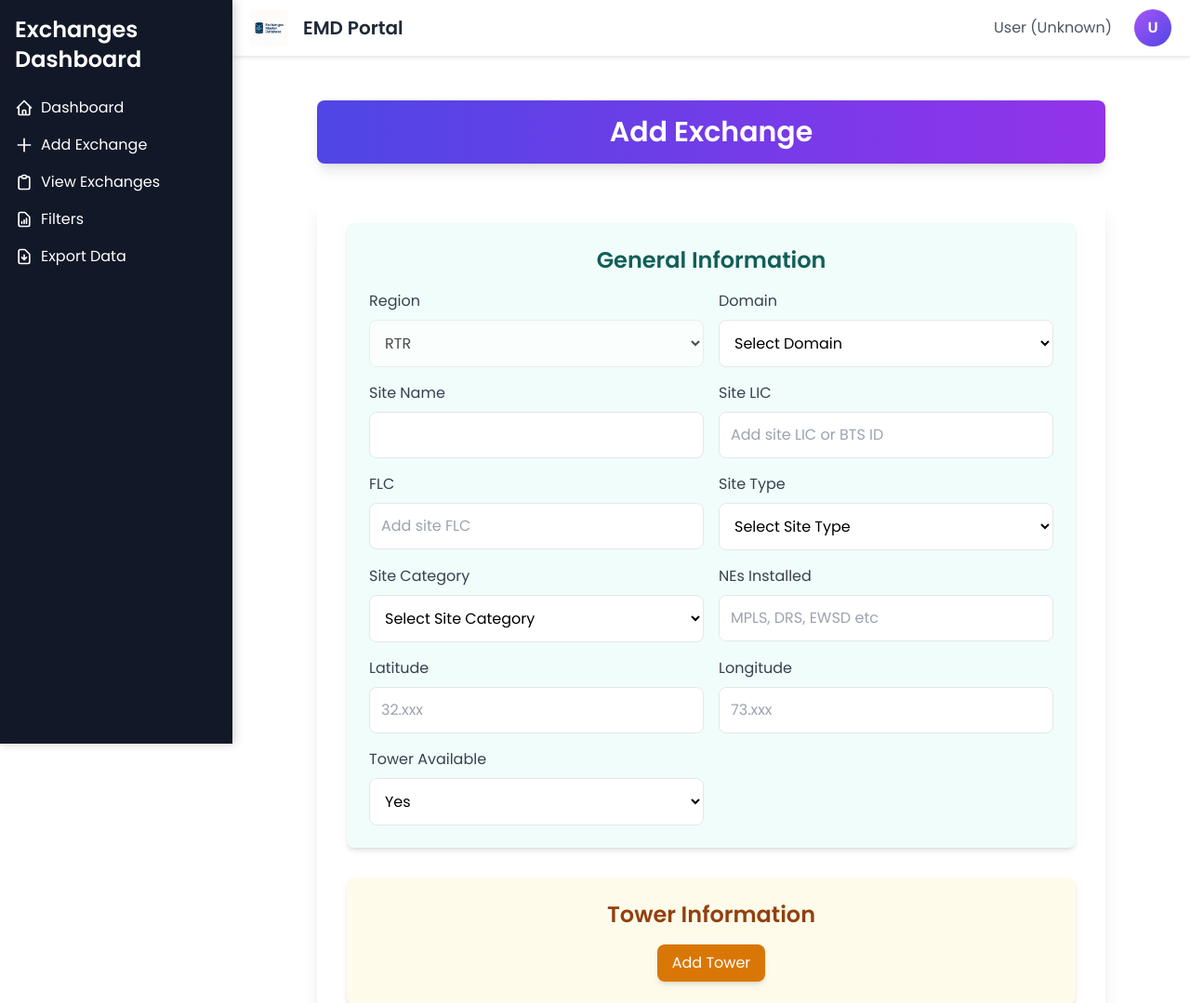
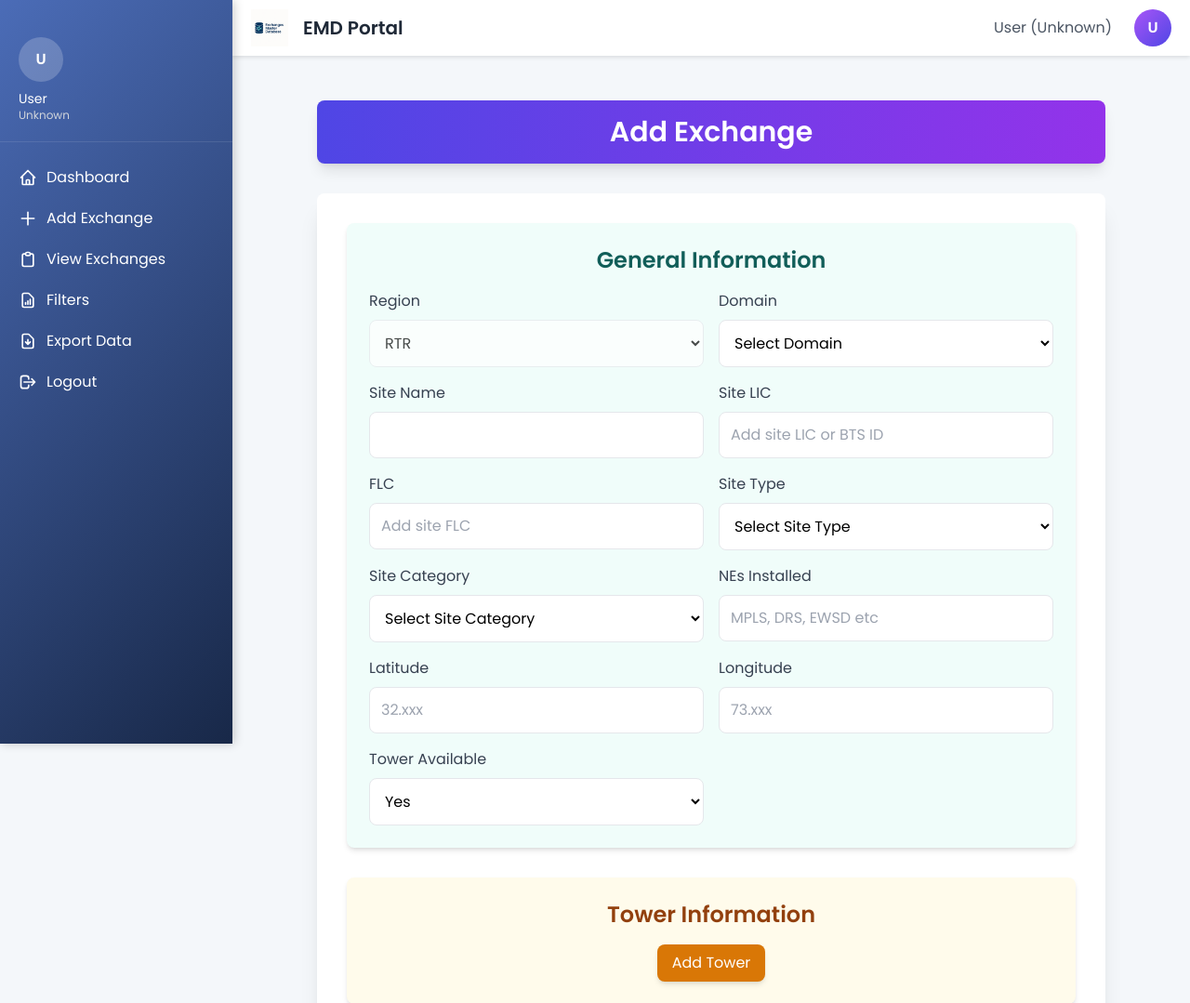
Before and after one commit to emdportal/emdportal, a Flask app: template templates/add.html in a window 1280 px wide. Shown: the top 1079 px of the page at 93% size. Run offline with Flask 3, Linux system fonts and the light colour scheme; the template is opened without the code that fills it, so the values that code supplies are empty; parts of the project's set-up code (start-up, migrations or seed data) failed here and were passed over; some libraries are stand-ins or nearby versions.

Commit message:
more work on menu
Signed-off-by: itsXRP <itsxrproms@gmail.com>

```diff
--- a/templates/base.html
+++ b/templates/base.html
@@ -12,9 +12,10 @@
             font-family: 'Poppins', sans-serif;
             margin: 0;
             padding: 0;
+            background-color: #f4f7fa;
         }
         .sidebar {
-            background-color: #111827;
+            background: linear-gradient(135deg, #4b6cb7, #182848);
             color: white;
             height: 100vh;
             position: fixed;
@@ -24,10 +25,18 @@
             overflow-y: auto;
             box-shadow: 2px 0 10px rgba(0, 0, 0, 0.2);
             z-index: 50;
+            padding: 20px 0;
+        }
+        .sidebar a {
+            color: white;
+            text-decoration: none;
+            padding: 10px 20px;
+            display: flex;
+            align-items: center;
+            transition: background-color 0.3s;
         }
         .sidebar a:hover {
-            background-color: #374151;
-            transition: background-color 0.3s;
+            background-color: rgba(255, 255, 255, 0.1);
         }
         .content {
             margin-left: 250px;
@@ -78,13 +87,28 @@
         .overlay.open {
             display: block;
         }
+        .profile-section {
+            padding: 20px;
+            border-bottom: 1px solid rgba(255, 255, 255, 0.1);
+        }
+        .menu-item {
+            padding: 10px 20px;
+            display: flex;
+            align-items: center;
+            color: white;
+            text-decoration: none;
+            transition: background-color 0.3s;
+        }
+        .menu-item:hover {
+            background-color: rgba(255, 255, 255, 0.1);
+        }
+        .menu-item svg {
+            margin-right: 10px;
+        }
         @media (max-width: 768px) {
             .sidebar {
-                width: 200px;
-                transform: translateX(-100%);
-                transition: transform 0.3s ease;
+                display: none;
             }
-            .sidebar.open { transform: translateX(0); }
             .header {
                 left: 0;
                 padding: 0 10px;
@@ -115,61 +136,73 @@
 <body>
     {% if request.path != '/login' %}
     <div class="sidebar flex flex-col">
-        <div class="p-4 title">
-            <h2 class="text-2xl font-bold">Exchanges Dashboard</h2>
+        <div class="profile-section">
+            <div class="w-12 h-12 rounded-full bg-white/20 flex items-center justify-center text-white font-semibold mb-2">
+                {{ session.get('username', 'User')|first|upper }}
+            </div>
+            <p class="text-sm">{{ session.get('username', 'User') }}</p>
+            <p class="text-xs text-gray-300">{{ session.get('region', 'Unknown') }}</p>
         </div>
-        <nav class="flex-1">
-            <a href="{{ url_for('index') }}" class="block py-2 px-4 hover:bg-gray-700 flex items-center">
-                <svg class="w-5 h-5 mr-2" fill="none" stroke="currentColor" viewBox="0 0 24 24"><path stroke-linecap="round" stroke-linejoin="round" stroke-width="2" d="M3 12l2-2m0 0l7-7 7 7M5 10v10a1 1 0 001 1h3m10-11l2 2m-2-2v10a1 1 0 01-1 1h-3m-6 0a1 1 0 001-1v-4a1 1 0 011-1h2a1 1 0 011 1v4a1 1 0 001 1m-6 0h6"></path></svg>
+        <nav class="flex-1 mt-4">
+            <a href="{{ url_for('index') }}" class="menu-item">
+                <svg class="w-5 h-5" fill="none" stroke="currentColor" viewBox="0 0 24 24"><path stroke-linecap="round" stroke-linejoin="round" stroke-width="2" d="M3 12l2-2m0 0l7-7 7 7M5 10v10a1 1 0 001 1h3m10-11l2 2m-2-2v10a1 1 0 01-1 1h-3m-6 0a1 1 0 001-1v-4a1 1 0 011-1h2a1 1 0 011 1v4a1 1 0 001 1m-6 0h6"></path></svg>
                 Dashboard
             </a>
-            <a href="{{ url_for('add') }}" class="block py-2 px-4 hover:bg-gray-700 flex items-center">
-                <svg class="w-5 h-5 mr-2" fill="none" stroke="currentColor" viewBox="0 0 24 24"><path stroke-linecap="round" stroke-linejoin="round" stroke-width="2" d="M12 4v16m8-8H4"></path></svg>
+            <a href="{{ url_for('add') }}" class="menu-item">
+                <svg class="w-5 h-5" fill="none" stroke="currentColor" viewBox="0 0 24 24"><path stroke-linecap="round" stroke-linejoin="round" stroke-width="2" d="M12 4v16m8-8H4"></path></svg>
                 Add Exchange
             </a>
-            <a href="{{ url_for('view_exchanges') }}" class="block py-2 px-4 hover:bg-gray-700 flex items-center">
-                <svg class="w-5 h-5 mr-2" fill="none" stroke="currentColor" viewBox="0 0 24 24"><path stroke-linecap="round" stroke-linejoin="round" stroke-width="2" d="M9 5H7a2 2 0 00-2 2v12a2 2 0 002 2h10a2 2 0 002-2V7a2 2 0 00-2-2h-2M9 5a2 2 0 002 2h2a2 2 0 002-2M9 5a2 2 0 012-2h2a2 2 0 012 2"></path></svg>
+            <a href="{{ url_for('view_exchanges') }}" class="menu-item">
+                <svg class="w-5 h-5" fill="none" stroke="currentColor" viewBox="0 0 24 24"><path stroke-linecap="round" stroke-linejoin="round" stroke-width="2" d="M9 5H7a2 2 0 00-2 2v12a2 2 0 002 2h10a2 2 0 002-2V7a2 2 0 00-2-2h-2M9 5a2 2 0 002 2h2a2 2 0 002-2M9 5a2 2 0 012-2h2a2 2 0 012 2"></path></svg>
                 View Exchanges
             </a>
-            <a href="{{ url_for('filters') }}" class="block py-2 px-4 hover:bg-gray-700 flex items-center">
-                <svg class="w-5 h-5 mr-2" fill="none" stroke="currentColor" viewBox="0 0 24 24"><path stroke-linecap="round" stroke-linejoin="round" stroke-width="2" d="M9 17v-2m3 2v-4m3 4v-6m2 10H7a2 2 0 01-2-2V5a2 2 0 012-2h5.586a1 1 0 01.707.293l5.414 5.414a1 1 0 01.293.707V19a2 2 0 01-2 2z"></path></svg>
+            <a href="{{ url_for('filters') }}" class="menu-item">
+                <svg class="w-5 h-5" fill="none" stroke="currentColor" viewBox="0 0 24 24"><path stroke-linecap="round" stroke-linejoin="round" stroke-width="2" d="M9 17v-2m3 2v-4m3 4v-6m2 10H7a2 2 0 01-2-2V5a2 2 0 012-2h5.586a1 1 0 01.707.293l5.414 5.414a1 1 0 01.293.707V19a2 2 0 01-2 2z"></path></svg>
                 Filters
             </a>
-            <a href="{{ url_for('export') }}" class="block py-2 px-4 hover:bg-gray-700 flex items-center">
-                <svg class="w-5 h-5 mr-2" fill="none" stroke="currentColor" viewBox="0 0 24 24"><path stroke-linecap="round" stroke-linejoin="round" stroke-width="2" d="M12 10v6m0 0l-3-3m3 3l3-3m2 8H7a2 2 0 01-2-2V5a2 2 0 012-2h5.586a1 1 0 01.707.293l5.414 5.414a1 1 0 01.293.707V19a2 2 0 01-2 2z"></path></svg>
+            <a href="{{ url_for('export') }}" class="menu-item">
+                <svg class="w-5 h-5" fill="none" stroke="currentColor" viewBox="0 0 24 24"><path stroke-linecap="round" stroke-linejoin="round" stroke-width="2" d="M12 10v6m0 0l-3-3m3 3l3-3m2 8H7a2 2 0 01-2-2V5a2 2 0 012-2h5.586a1 1 0 01.707.293l5.414 5.414a1 1 0 01.293.707V19a2 2 0 01-2 2z"></path></svg>
                 Export Data
+            </a>
+            <a href="{{ url_for('logout') }}" class="menu-item text-red-300">
+                <svg class="w-5 h-5" fill="none" stroke="currentColor" viewBox="0 0 24 24"><path stroke-linecap="round" stroke-linejoin="round" stroke-width="2" d="M17 16l4-4m0 0l-4-4m4 4H7m6 4v1a3 3 0 01-3 3H6a3 3 0 01-3-3V7a3 3 0 013-3h4a3 3 0 013 3v1"></path></svg>
+                Logout
             </a>
         </nav>
     </div>
 
     <!-- Mobile Menu -->
     <div class="mobile-menu" id="mobile-menu">
-        <div class="p-4 border-b border-gray-700">
-            <h2 class="text-2xl font-bold text-white">EMD Portal</h2>
+        <div class="profile-section">
+            <div class="w-12 h-12 rounded-full bg-white/20 flex items-center justify-center text-white font-semibold mb-2">
+                {{ session.get('username', 'User')|first|upper }}
+            </div>
+            <p class="text-sm">{{ session.get('username', 'User') }}</p>
+            <p class="text-xs text-gray-300">{{ session.get('region', 'Unknown') }}</p>
         </div>
-        <nav class="mt-4 space-y-2">
-            <a href="{{ url_for('index') }}" class="flex items-center p-2 text-white hover:bg-gray-700 rounded-lg">
-                <svg class="w-5 h-5 mr-2" fill="none" stroke="currentColor" viewBox="0 0 24 24"><path stroke-linecap="round" stroke-linejoin="round" stroke-width="2" d="M3 12l2-2m0 0l7-7 7 7M5 10v10a1 1 0 001 1h3m10-11l2 2m-2-2v10a1 1 0 01-1 1h-3m-6 0a1 1 0 001-1v-4a1 1 0 011-1h2a1 1 0 011 1v4a1 1 0 001 1m-6 0h6"></path></svg>
+        <nav class="flex-1 mt-4">
+            <a href="{{ url_for('index') }}" class="menu-item">
+                <svg class="w-5 h-5" fill="none" stroke="currentColor" viewBox="0 0 24 24"><path stroke-linecap="round" stroke-linejoin="round" stroke-width="2" d="M3 12l2-2m0 0l7-7 7 7M5 10v10a1 1 0 001 1h3m10-11l2 2m-2-2v10a1 1 0 01-1 1h-3m-6 0a1 1 0 001-1v-4a1 1 0 011-1h2a1 1 0 011 1v4a1 1 0 001 1m-6 0h6"></path></svg>
                 Dashboard
             </a>
-            <a href="{{ url_for('add') }}" class="flex items-center p-2 text-white hover:bg-gray-700 rounded-lg">
-                <svg class="w-5 h-5 mr-2" fill="none" stroke="currentColor" viewBox="0 0 24 24"><path stroke-linecap="round" stroke-linejoin="round" stroke-width="2" d="M12 4v16m8-8H4"></path></svg>
+            <a href="{{ url_for('add') }}" class="menu-item">
+                <svg class="w-5 h-5" fill="none" stroke="currentColor" viewBox="0 0 24 24"><path stroke-linecap="round" stroke-linejoin="round" stroke-width="2" d="M12 4v16m8-8H4"></path></svg>
                 Add Exchange
             </a>
-            <a href="{{ url_for('view_exchanges') }}" class="flex items-center p-2 text-white hover:bg-gray-700 rounded-lg">
-                <svg class="w-5 h-5 mr-2" fill="none" stroke="currentColor" viewBox="0 0 24 24"><path stroke-linecap="round" stroke-linejoin="round" stroke-width="2" d="M9 5H7a2 2 0 00-2 2v12a2 2 0 002 2h10a2 2 0 002-2V7a2 2 0 00-2-2h-2M9 5a2 2 0 002 2h2a2 2 0 002-2M9 5a2 2 0 012-2h2a2 2 0 012 2"></path></svg>
+            <a href="{{ url_for('view_exchanges') }}" class="menu-item">
+                <svg class="w-5 h-5" fill="none" stroke="currentColor" viewBox="0 0 24 24"><path stroke-linecap="round" stroke-linejoin="round" stroke-width="2" d="M9 5H7a2 2 0 00-2 2v12a2 2 0 002 2h10a2 2 0 002-2V7a2 2 0 00-2-2h-2M9 5a2 2 0 002 2h2a2 2 0 002-2M9 5a2 2 0 012-2h2a2 2 0 012 2"></path></svg>
                 View Exchanges
             </a>
-            <a href="{{ url_for('filters') }}" class="flex items-center p-2 text-white hover:bg-gray-700 rounded-lg">
-                <svg class="w-5 h-5 mr-2" fill="none" stroke="currentColor" viewBox="0 0 24 24"><path stroke-linecap="round" stroke-linejoin="round" stroke-width="2" d="M9 17v-2m3 2v-4m3 4v-6m2 10H7a2 2 0 01-2-2V5a2 2 0 012-2h5.586a1 1 0 01.707.293l5.414 5.414a1 1 0 01.293.707V19a2 2 0 01-2 2z"></path></svg>
+            <a href="{{ url_for('filters') }}" class="menu-item">
+                <svg class="w-5 h-5" fill="none" stroke="currentColor" viewBox="0 0 24 24"><path stroke-linecap="round" stroke-linejoin="round" stroke-width="2" d="M9 17v-2m3 2v-4m3 4v-6m2 10H7a2 2 0 01-2-2V5a2 2 0 012-2h5.586a1 1 0 01.707.293l5.414 5.414a1 1 0 01.293.707V19a2 2 0 01-2 2z"></path></svg>
                 Filters
             </a>
-            <a href="{{ url_for('export') }}" class="flex items-center p-2 text-white hover:bg-gray-700 rounded-lg">
-                <svg class="w-5 h-5 mr-2" fill="none" stroke="currentColor" viewBox="0 0 24 24"><path stroke-linecap="round" stroke-linejoin="round" stroke-width="2" d="M12 10v6m0 0l-3-3m3 3l3-3m2 8H7a2 2 0 01-2-2V5a2 2 0 012-2h5.586a1 1 0 01.707.293l5.414 5.414a1 1 0 01.293.707V19a2 2 0 01-2 2z"></path></svg>
+            <a href="{{ url_for('export') }}" class="menu-item">
+                <svg class="w-5 h-5" fill="none" stroke="currentColor" viewBox="0 0 24 24"><path stroke-linecap="round" stroke-linejoin="round" stroke-width="2" d="M12 10v6m0 0l-3-3m3 3l3-3m2 8H7a2 2 0 01-2-2V5a2 2 0 012-2h5.586a1 1 0 01.707.293l5.414 5.414a1 1 0 01.293.707V19a2 2 0 01-2 2z"></path></svg>
                 Export Data
             </a>
-            <a href="{{ url_for('logout') }}" class="flex items-center p-2 text-red-400 hover:bg-gray-700 rounded-lg mt-4">
-                <svg class="w-5 h-5 mr-2" fill="none" stroke="currentColor" viewBox="0 0 24 24"><path stroke-linecap="round" stroke-linejoin="round" stroke-width="2" d="M17 16l4-4m0 0l-4-4m4 4H7m6 4v1a3 3 0 01-3 3H6a3 3 0 01-3-3V7a3 3 0 013-3h4a3 3 0 013 3v1"></path></svg>
+            <a href="{{ url_for('logout') }}" class="menu-item text-red-300">
+                <svg class="w-5 h-5" fill="none" stroke="currentColor" viewBox="0 0 24 24"><path stroke-linecap="round" stroke-linejoin="round" stroke-width="2" d="M17 16l4-4m0 0l-4-4m4 4H7m6 4v1a3 3 0 01-3 3H6a3 3 0 01-3-3V7a3 3 0 013-3h4a3 3 0 013 3v1"></path></svg>
                 Logout
             </a>
         </nav>
@@ -211,22 +244,18 @@
     </main>
 
     <script>
-        // Sidebar Toggle for Mobile
+        // Mobile Menu Toggle
         document.getElementById('menu-toggle')?.addEventListener('click', () => {
-            const sidebar = document.querySelector('.sidebar');
             const mobileMenu = document.getElementById('mobile-menu');
             const overlay = document.getElementById('overlay');
-            sidebar.classList.toggle('open');
             mobileMenu.classList.toggle('open');
             overlay.classList.toggle('open');
         });
 
         // Close mobile menu when clicking overlay
         document.getElementById('overlay')?.addEventListener('click', () => {
-            const sidebar = document.querySelector('.sidebar');
             const mobileMenu = document.getElementById('mobile-menu');
             const overlay = document.getElementById('overlay');
-            sidebar.classList.remove('open');
             mobileMenu.classList.remove('open');
             overlay.classList.remove('open');
         });
```
Also changed, not shown: other parts of templates/base.html (+11 -14 lines).
